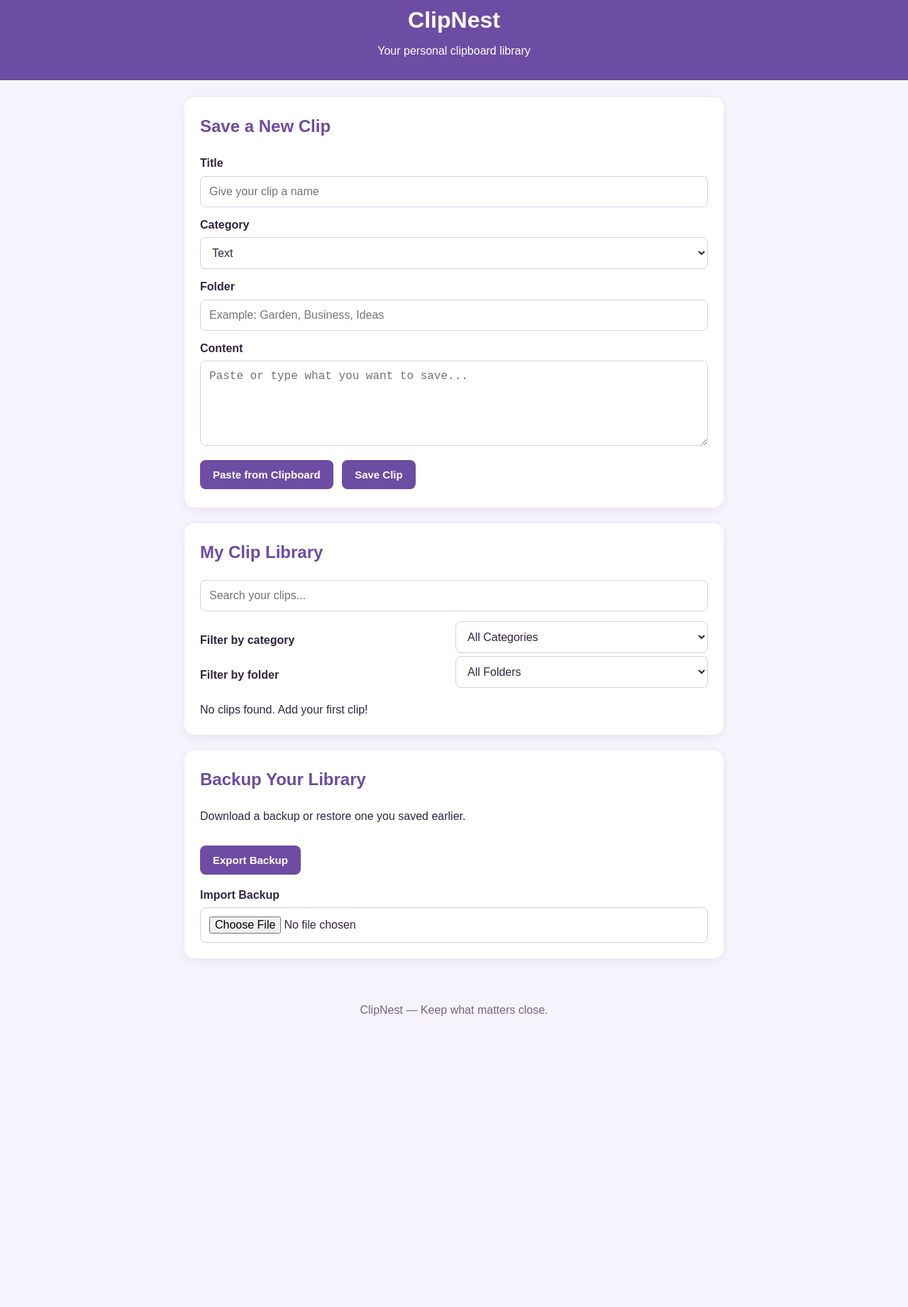
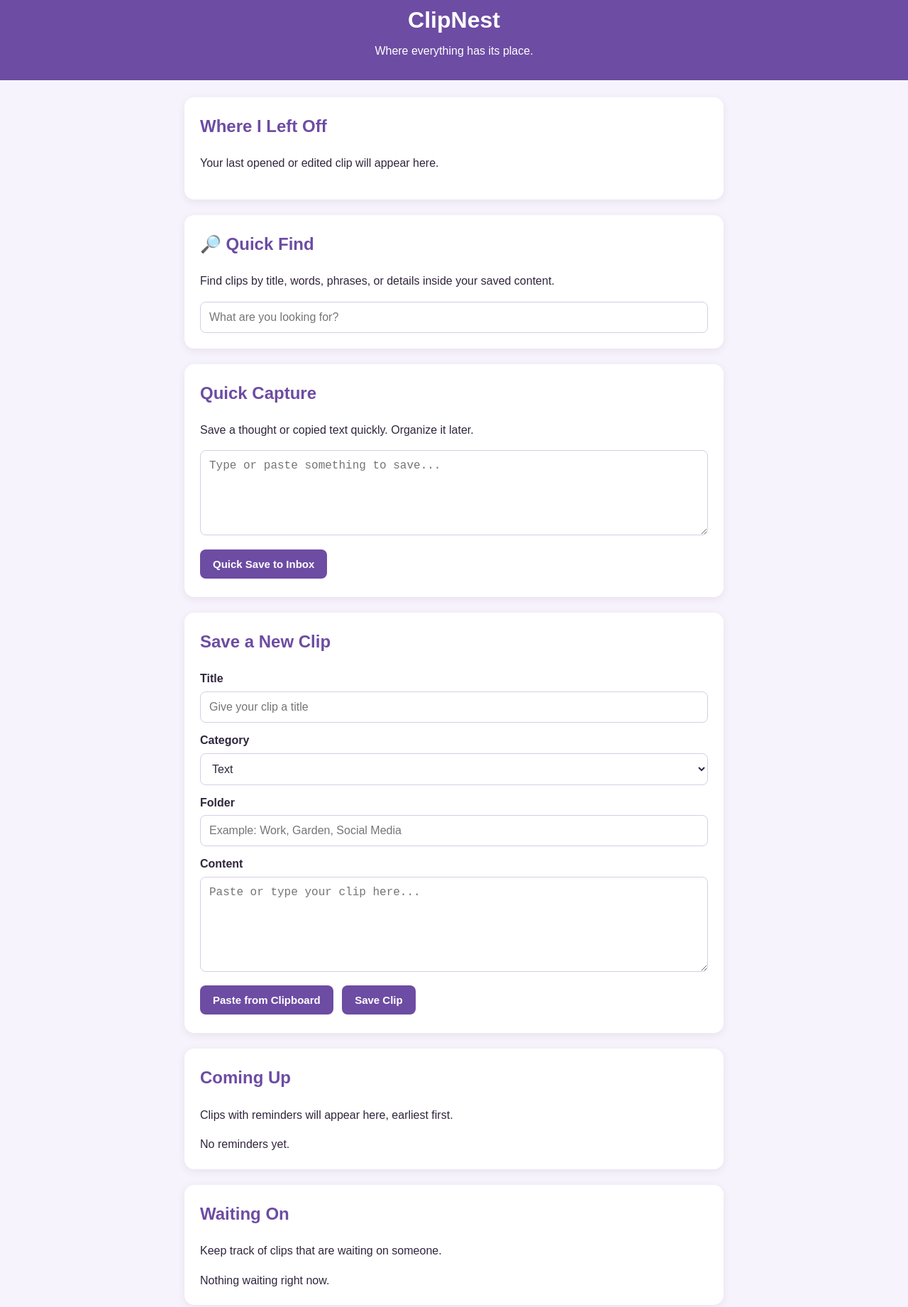
Before and after one commit to carlsonchristinee-lgtm/clipnest, a plain HTML site: page index.html in a window 1280 px wide. Shown: the part 25-1866 px from the top of the page at 71% size. Before the commit the page ends 1497 px from the top, so only its background shows below. Drawn offline with Linux system fonts and the light colour scheme.

Commit message:
Update index.html

```diff
--- a/index.html
+++ b/index.html
@@ -4,93 +4,152 @@
 <head>
   <meta charset="UTF-8">
   <meta name="viewport" content="width=device-width, initial-scale=1.0">
-  <meta name="theme-color" content="#6d4ca3">
-  <meta name="description" content="Your personal clipboard library.">
-  <title>ClipNest - Your Clipboard Library</title>
+  <meta name="theme-color" content="#7651a8">
+  <title>ClipNest - Where Everything Has Its Place</title>
   <link rel="stylesheet" href="style.css">
-  <link rel="manifest" href="manifest.json">
-  <link rel="icon" href="icon.svg" type="image/svg+xml">
 </head>
 <body>
-  <header>
+  <header class="app-header">
     <h1>ClipNest</h1>
-    <p>Your personal clipboard library</p>
+    <p>Where everything has its place.</p>
   </header>
 
-  <main>
-    <p id="statusMessage" class="status-message" role="status" aria-live="polite"></p>
+  <main class="container">
 
-    <section>
+    <div id="statusMessage" role="status" aria-live="polite"></div>
+
+    <section id="lastWorkBox" class="section-card">
+      <h2>Where I Left Off</h2>
+      <p id="lastWorkText">Your last opened or edited clip will appear here.</p>
+    </section>
+
+    <section class="section-card quick-find">
+      <h2>🔎 Quick Find</h2>
+      <p>Find clips by title, words, phrases, or details inside your saved content.</p>
+      <input
+        type="search"
+        id="searchInput"
+        placeholder="What are you looking for?"
+        autocomplete="off"
+      >
+    </section>
+
+    <section class="section-card">
+      <h2>Quick Capture</h2>
+      <p>Save a thought or copied text quickly. Organize it later.</p>
+      <textarea
+        id="quickCaptureContent"
+        rows="4"
+        placeholder="Type or paste something to save..."
+      ></textarea>
+      <button type="button" id="quickCaptureButton" class="primary-button">
+        Quick Save to Inbox
+      </button>
+    </section>
+
+    <section class="section-card">
       <h2>Save a New Clip</h2>
       <form id="clipForm">
         <label for="clipTitle">Title</label>
-        <input id="clipTitle" type="text" placeholder="Give your clip a name">
+        <input
+          type="text"
+          id="clipTitle"
+          placeholder="Give your clip a title"
+          required
+        >
 
         <label for="clipCategory">Category</label>
         <select id="clipCategory">
-          <option>Text</option>
-          <option>Image</option>
-          <option>Link</option>
-          <option>AI Prompt</option>
-          <option>Caption</option>
-          <option>Other</option>
+          <option value="Text">Text</option>
+          <option value="Images">Images</option>
+          <option value="Links">Links</option>
+          <option value="Ideas">Ideas</option>
+          <option value="Other">Other</option>
         </select>
 
         <label for="clipFolder">Folder</label>
-        <input id="clipFolder" type="text" placeholder="Example: Garden, Business, Ideas">
+        <input
+          type="text"
+          id="clipFolder"
+          placeholder="Example: Work, Garden, Social Media"
+        >
 
         <label for="clipContent">Content</label>
-        <textarea id="clipContent" placeholder="Paste or type what you want to save..." required></textarea>
+        <textarea
+          id="clipContent"
+          rows="6"
+          placeholder="Paste or type your clip here..."
+          required
+        ></textarea>
 
-        <button id="pasteButton" type="button">Paste from Clipboard</button>
-        <button type="submit">Save Clip</button>
+        <button type="button" id="pasteButton">Paste from Clipboard</button>
+        <button type="submit" class="primary-button">Save Clip</button>
       </form>
     </section>
 
-    <section>
+    <section class="section-card">
+      <h2>Coming Up</h2>
+      <p>Clips with reminders will appear here, earliest first.</p>
+      <div id="reminderList">
+        <p>No reminders yet.</p>
+      </div>
+    </section>
+
+    <section class="section-card">
+      <h2>Waiting On</h2>
+      <p>Keep track of clips that are waiting on someone.</p>
+      <div id="waitingList">
+        <p>Nothing waiting right now.</p>
+      </div>
+    </section>
+
+    <section class="section-card">
       <h2>My Clip Library</h2>
-      <input id="searchInput" type="search" placeholder="Search your clips..." aria-label="Search clips">
 
       <div class="filter-row">
-        <label for="categoryFilter">Filter by category</label>
-        <select id="categoryFilter">
-          <option value="">All categories</option>
-        </select>
+        <div>
+          <label for="categoryFilter">Category</label>
+          <select id="categoryFilter">
+            <option value="">All Categories</option>
+            <option value="Text">Text</option>
+            <option value="Images">Images</option>
+            <option value="Links">Links</option>
+            <option value="Ideas">Ideas</option>
+            <option value="Other">Other</option>
+          </select>
+        </div>
 
-        <label for="folderFilter">Filter by folder</label>
-        <select id="folderFilter">
-          <option value="">All folders</option>
-        </select>
+        <div>
+          <label for="folderFilter">Folder</label>
+          <select id="folderFilter">
+            <option value="">All Folders</option>
+          </select>
+        </div>
       </div>
 
-      <div id="clipList" aria-live="polite"></div>
+      <div id="clipList">
+        <p>Your saved clips will appear here.</p>
+      </div>
     </section>
 
-    <section>
-      <h2>Backup Your Library</h2>
-      <p>Download a backup or restore one you saved earlier.</p>
+    <section class="section-card">
+      <h2>Backup & Restore</h2>
+      <p>Export a backup to keep a copy of your clips, or import a previous ClipNest backup.</p>
 
-      <button id="exportButton" type="button">Export Backup</button>
+      <button type="button" id="exportButton">Export Backup</button>
 
-      <label for="backupFile">Import Backup</label>
-      <input id="backupFile" type="file" accept=".json,application/json">
+      <label for="backupFile">Choose a backup file to import</label>
+      <input type="file" id="backupFile">
 
-      <div id="importConfirmation" class="confirmation-panel" hidden></div>
+      <div id="importConfirmation"></div>
     </section>
+
   </main>
 
   <footer>
-    <p>ClipNest — Keep what matters close.</p>
+    <p>ClipNest — Your clips, all in one place.</p>
   </footer>
 
   <script src="app.js"></script>
-  <script>
-    if ("serviceWorker" in navigator && location.protocol.startsWith("http")) {
-      window.addEventListener("load", () => {
-        navigator.serviceWorker.register("./service-worker.js")
-          .catch(error => console.error("Service worker registration failed:", error));
-      });
-    }
-  </script>
 </body>
 </html>
```
